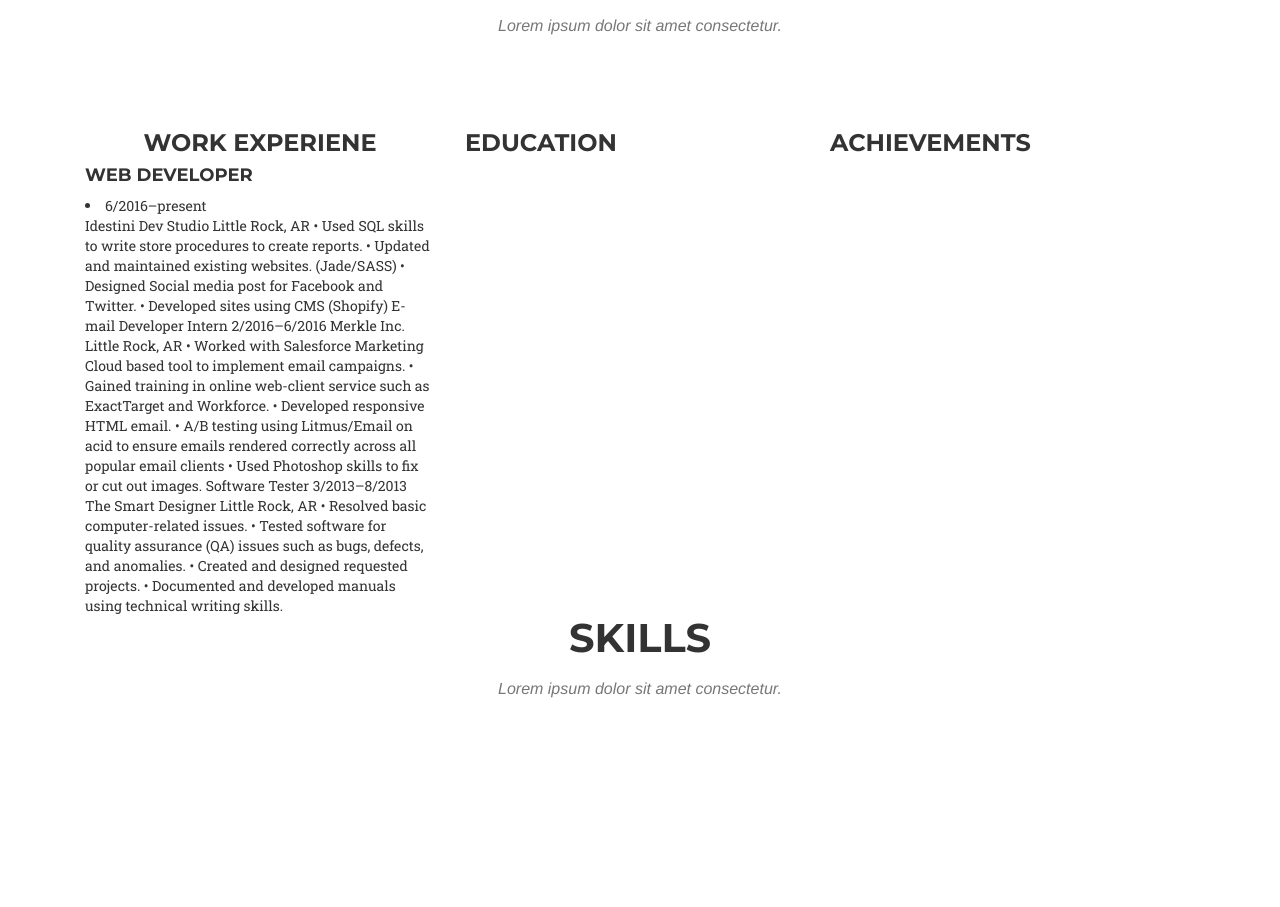
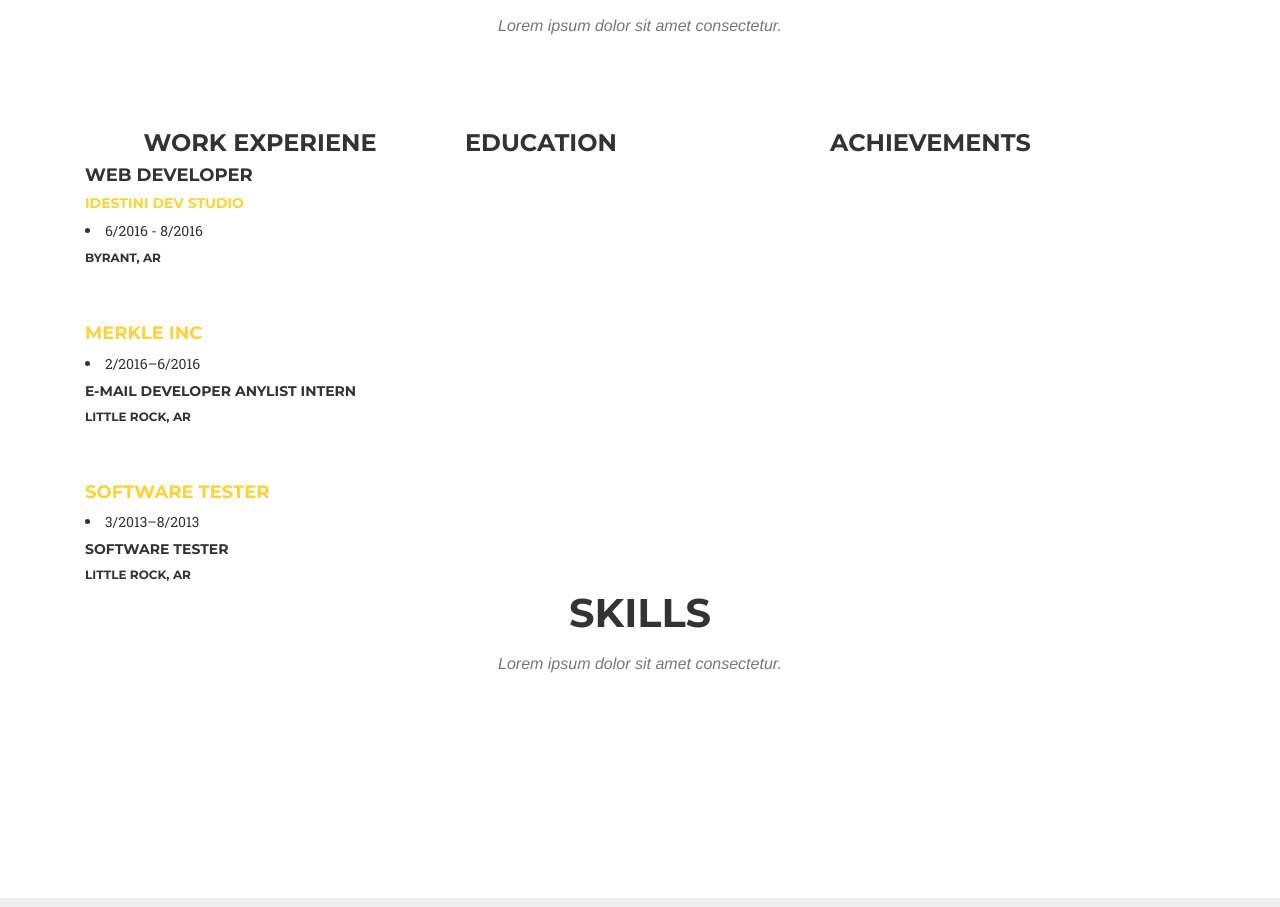
Before and after one commit to HannahJinSunLee/Hannah-s-World, a plain HTML site: page _site/index.html in a window 1280 px wide. Shown: the part 3514-4421 px from the top of the page. Drawn offline with nearby package versions, Linux system fonts and the light colour scheme; files whose address does not match are found by name; a web font is replaced by a local one.

Commit message:
Added Jobs

```diff
--- a/_site/index.html
+++ b/_site/index.html
@@ -243,26 +243,20 @@
             </div>
             <div class="col-md-4 col-sm-6 portfolio-item">
               <h3 class="section-heading text-center">Work Experiene</h3>
-              <h4 class="section-subheading">Web Developer</h4><li>6/2016–present</li>
-Idestini Dev Studio 	Little Rock, AR
-•	Used SQL skills to write store procedures to create reports.
-•	Updated and maintained existing websites. (Jade/SASS)
-•	Designed Social media post for Facebook and Twitter.
-•	Developed sites using CMS (Shopify)
-	E-mail Developer Intern	2/2016–6/2016
-Merkle Inc.	Little Rock, AR
-•	Worked with Salesforce Marketing Cloud based tool to implement email campaigns.
-•	Gained training in online web-client service such as ExactTarget and Workforce.
-•	Developed responsive HTML email.
-•	A/B testing using Litmus/Email on acid to ensure emails rendered correctly across all popular email clients
-•	Used Photoshop skills to fix or cut out images.
+              <h4 class="section-subheading">Web Developer</h4>
+              <h5><a href="http://idestini.com/">Idestini Dev Studio </a></h5>
+              <li>6/2016 - 8/2016</li>
+              <h6>Byrant, AR</h6><br><br>
 
-Software Tester	3/2013–8/2013
-The Smart Designer	Little Rock, AR
-•	Resolved basic computer-related issues.
-•	Tested software for quality assurance (QA) issues such as bugs, defects, and anomalies.
-•	Created and designed requested projects.
-•	Documented and developed manuals using technical writing skills.</ul>
+              <h4 class="section-subheading"><a href="https://www.merkleinc.com/">Merkle Inc</a></h4>
+              <li>2/2016–6/2016</li>
+              <h5>E-mail Developer Anylist Intern</h5>
+              <h6>Little Rock, Ar</h6><br><br>
+
+              <h4 class="section-subheading"><a href="https://www.merkleinc.com/">Software Tester</a></h4>
+              <li>3/2013–8/2013</li>
+              <h5>Software Tester</h5>
+              <h6>Little Rock, Ar</h6>
 
             </div>
             <div class="col-md-4 col-sm-6 portfolio-item">
```
Also changed, not shown: index.html (+13 -19 lines).
